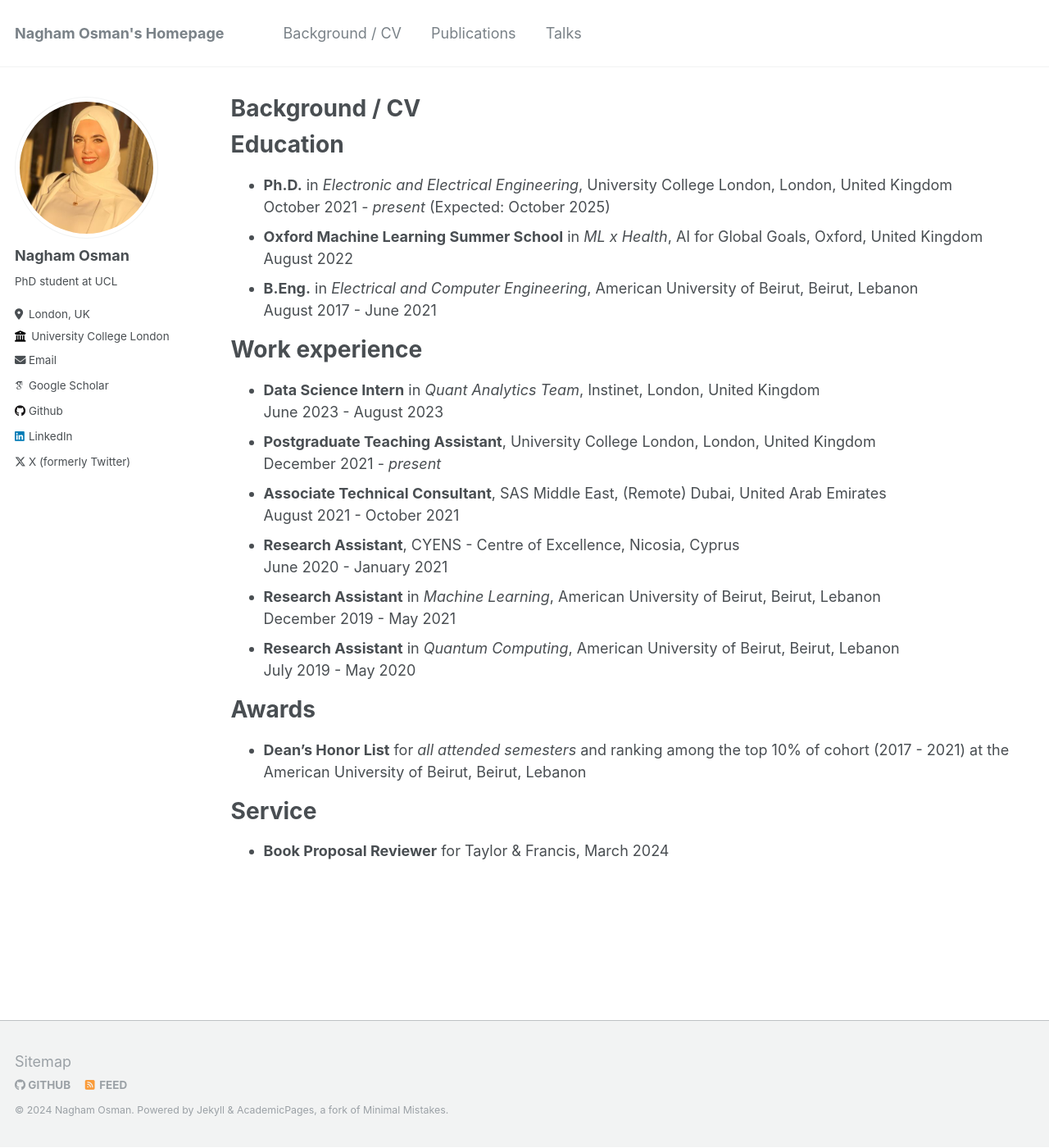
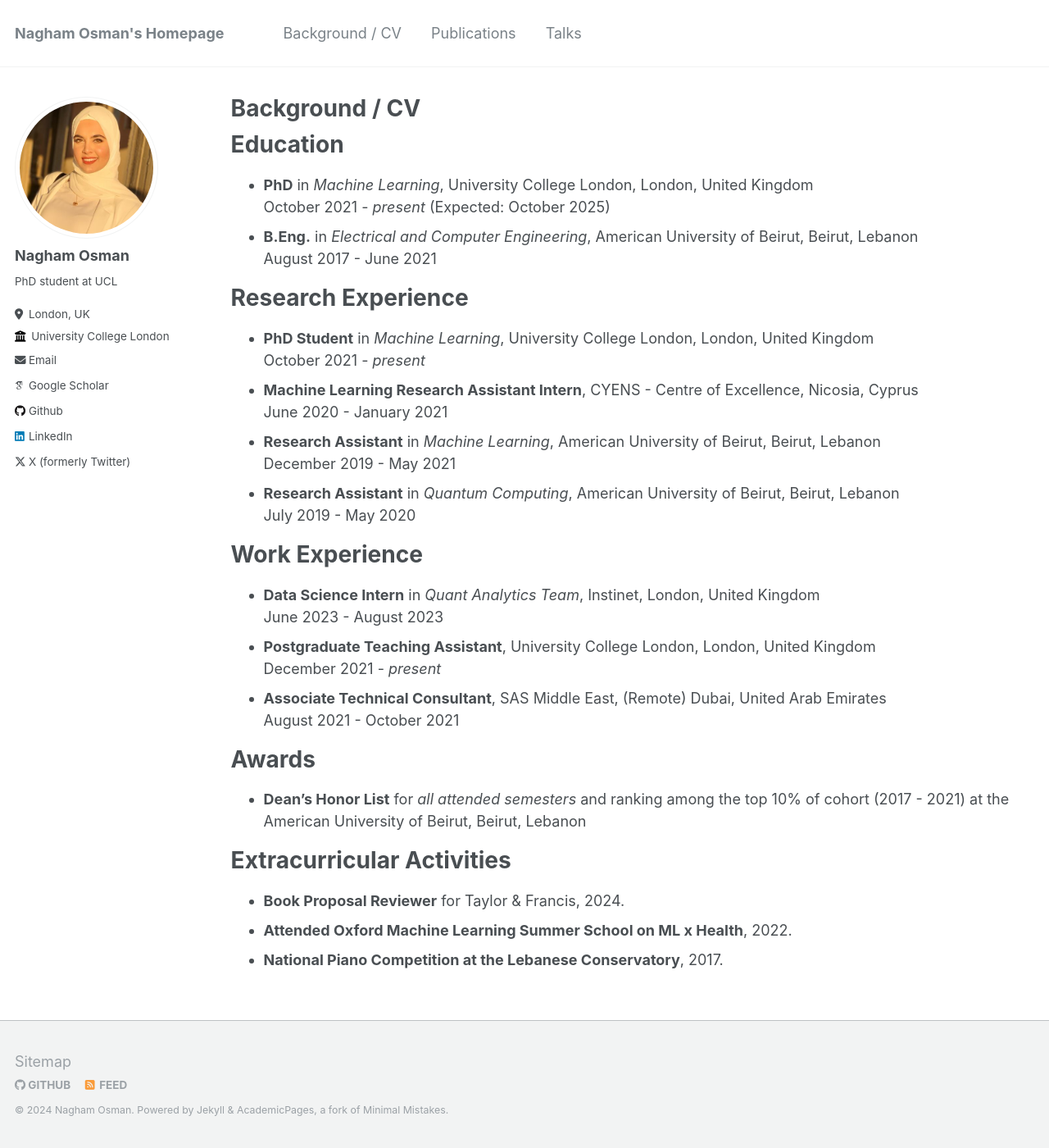
Before and after one commit to nagham-osman/nagham-osman.github.io, a Jekyll site: the page built from _pages/cv.md, in a window 1280 px wide and 1400 px high. Shown: the whole window at 82% size. Built offline with Jekyll 4.4.1, drawn with Linux system fonts in a browser that asks for light colours; some web fonts are replaced.

Commit message:
Update cv.md

```diff
--- a/_pages/cv.md
+++ b/_pages/cv.md
@@ -11,14 +11,23 @@ redirect_from:
 
 Education
 ======
-* **Ph.D.** in *Electronic and Electrical Engineering*, University College London, London, United Kingdom<br>
+* **PhD** in *Machine Learning*, University College London, London, United Kingdom<br>
   October 2021 - *present* (Expected: October 2025)
-* **Oxford Machine Learning Summer School** in *ML x Health*, AI for Global Goals, Oxford, United Kingdom<br>
-  August 2022
 * **B.Eng.** in *Electrical and Computer Engineering*, American University of Beirut, Beirut, Lebanon<br>
   August 2017 - June 2021
 
-Work experience
+Research Experience
+======
+* **PhD Student** in *Machine Learning*, University College London, London, United Kingdom<br>
+  October 2021 - *present*
+* **Machine Learning Research Assistant Intern**, CYENS - Centre of Excellence, Nicosia, Cyprus<br>
+  June 2020 - January 2021
+* **Research Assistant** in *Machine Learning*, American University of Beirut, Beirut, Lebanon<br>
+  December 2019 - May 2021
+* **Research Assistant** in *Quantum Computing*, American University of Beirut, Beirut, Lebanon<br>
+  July 2019 - May 2020
+
+Work Experience
 ======
 * **Data Science Intern** in *Quant Analytics Team*, Instinet, London, United Kingdom<br>
   June 2023 - August 2023
@@ -26,17 +35,13 @@ Work experience
   December 2021 - *present*
 * **Associate Technical Consultant**, SAS Middle East, (Remote) Dubai, United Arab Emirates<br>
   August 2021 - October 2021
-* **Research Assistant**, CYENS - Centre of Excellence, Nicosia, Cyprus<br>
-  June 2020 - January 2021
-* **Research Assistant** in *Machine Learning*, American University of Beirut, Beirut, Lebanon<br>
-  December 2019 - May 2021
-* **Research Assistant** in *Quantum Computing*, American University of Beirut, Beirut, Lebanon<br>
-  July 2019 - May 2020
 
 Awards
 ======
 * **Dean's Honor List** for *all attended semesters* and ranking among the top 10% of cohort (2017 - 2021) at the American University of Beirut, Beirut, Lebanon
 
-Service
+Extracurricular Activities
 ======
-* **Book Proposal Reviewer** for Taylor & Francis, March 2024
+* **Book Proposal Reviewer** for Taylor & Francis, 2024.
+* **Attended Oxford Machine Learning Summer School on ML x Health**, 2022.
+* **National Piano Competition at the Lebanese Conservatory**, 2017.
```
